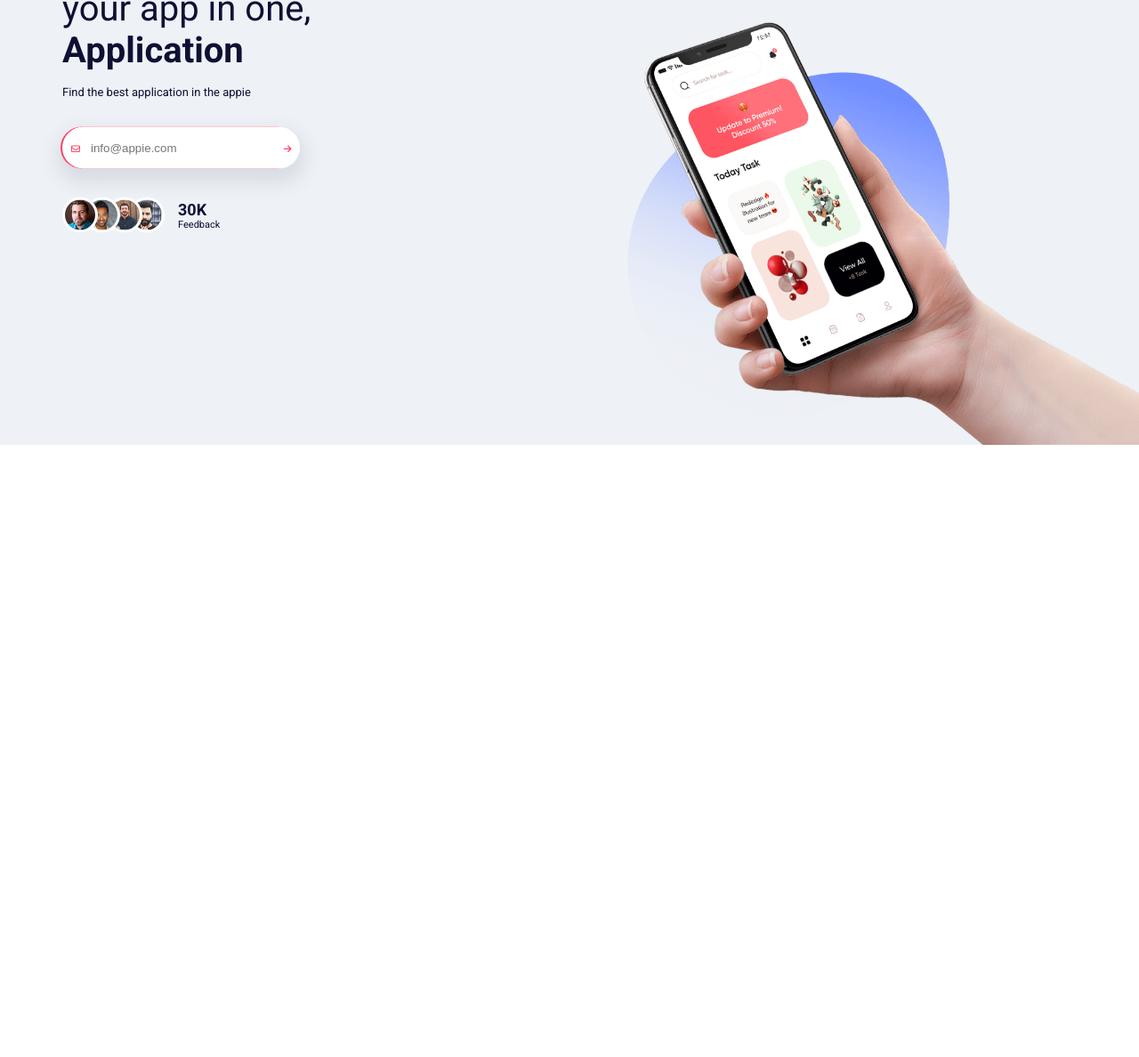
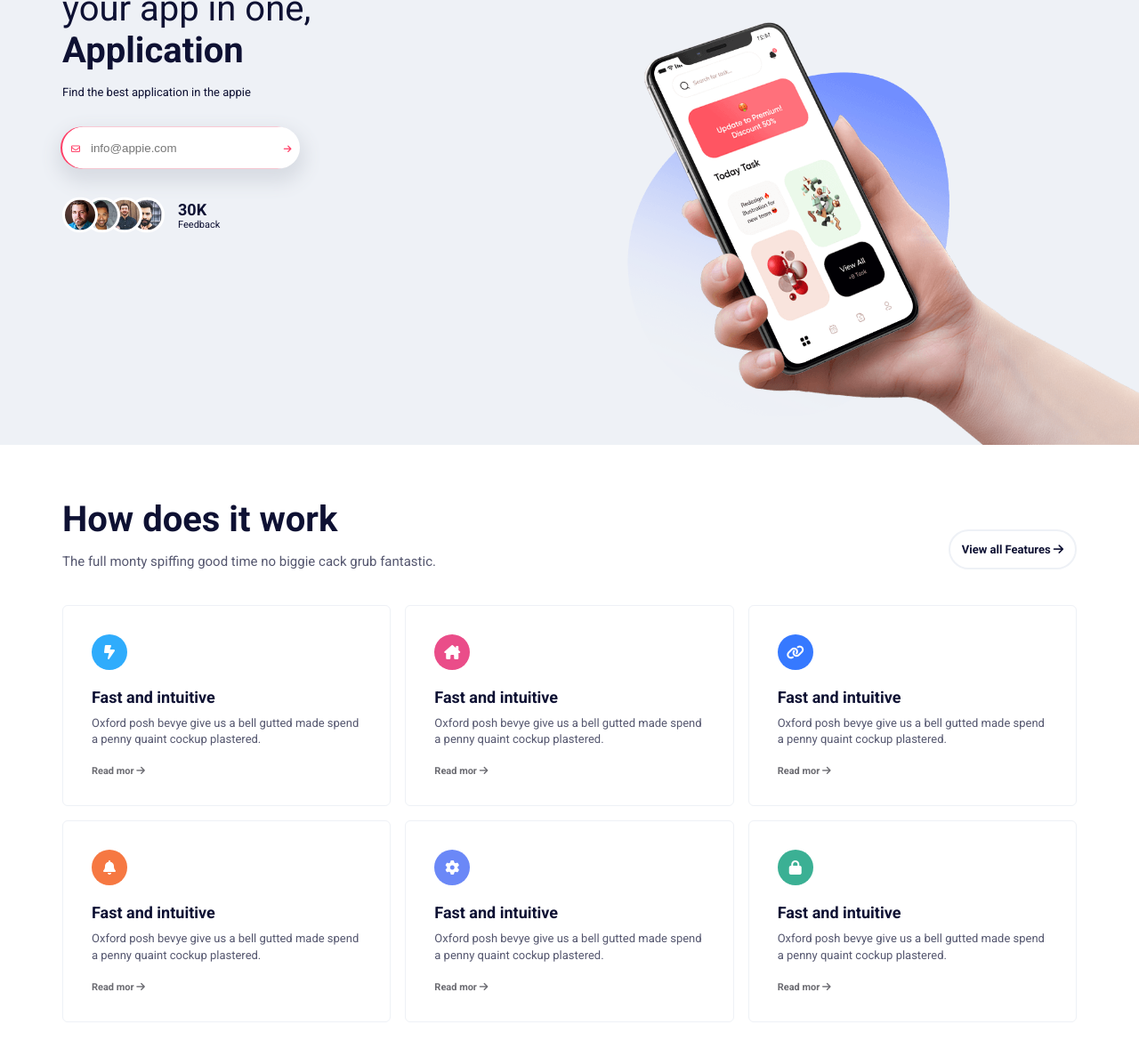
Before and after one commit to Medghazaly/Appie-Template, a plain HTML site: page index.html in a window 1280 px wide. Shown: the part 300-1488 px from the top of the page at 89% size. Before the commit the page ends 800 px from the top, so only its background shows below. Drawn offline with Linux system fonts and the light colour scheme.

Commit message:
create features section

```diff
--- a/css/queries.css
+++ b/css/queries.css
@@ -53,4 +53,25 @@
   .header .img-bg img {
     width: 200px;
   }
+
+  /* FEATURES */
+  .features .special-content {
+    flex-wrap: wrap;
+    text-align: center;
+    gap: 2rem;
+    justify-content: center;
+  }
+
+  .special-title {
+    font-size: 35px;
+    margin-bottom: 15px;
+  }
+
+  .features .box {
+    text-align: center;
+  }
+
+  .features .box .icon {
+    margin: 0 auto;
+  }
 }
--- a/css/style.css
+++ b/css/style.css
@@ -3,6 +3,7 @@
   --btn-color: #ff3e66;
   --main-bg: #eef1f6;
   --font-color: #0e1133;
+  --padding-block: 60px;
 }
 
 /* Global Rules */
@@ -57,7 +58,7 @@ input:focus {
 
 /* Header */
 .header {
-  width: 100vw;
+  width: 100%;
   height: 100vh;
   background-color: var(--main-bg);
   position: relative;
@@ -221,3 +222,101 @@ input:focus {
 .header .img-bg img {
   width: 600px;
 }
+
+/* FEATURES */
+.features {
+  padding-block: var(--padding-block);
+}
+
+.features .special-content {
+  display: flex;
+  justify-content: space-between;
+}
+
+.special-title {
+  font-size: 40px;
+  margin-bottom: 15px;
+}
+
+.special-title + p {
+  font-size: 15px;
+  opacity: 0.7;
+}
+
+.features .btn-feature {
+  align-self: flex-end;
+  font-size: 13px;
+  font-weight: bold;
+  border: 2px solid var(--main-bg);
+  padding: 0.8rem;
+  border-radius: 50px;
+}
+
+.features .content {
+  margin-block: 40px;
+  display: grid;
+  grid-template-columns: repeat(auto-fit, minmax(300px, 1fr));
+  gap: 1rem;
+}
+
+.features .box {
+  padding: 2rem;
+  border: 1px solid var(--main-bg);
+  border-radius: 6px;
+}
+
+.features .box .icon {
+  width: 40px;
+  height: 40px;
+  border-radius: 50%;
+  display: flex;
+  align-items: center;
+  justify-content: center;
+}
+
+.features .box:first-child .icon {
+  background-color: #2facfc;
+}
+
+.features .box:nth-child(2) .icon {
+  background-color: #ea4d89;
+}
+
+.features .box:nth-child(3) .icon {
+  background-color: #3679ff;
+}
+
+.features .box:nth-child(4) .icon {
+  background-color: #f67842;
+}
+
+.features .box:nth-child(5) .icon {
+  background-color: #6b88f7;
+}
+
+.features .box:last-child .icon {
+  background-color: #3bb094;
+}
+
+.features .box .icon i {
+  color: #fff;
+}
+
+.features .box h2 {
+  font-size: 18px;
+  margin-top: 20px;
+}
+
+.features .box p {
+  font-size: 13px;
+  margin-top: 10px;
+  margin-bottom: 20px;
+  opacity: 0.7;
+  line-height: 1.4;
+}
+
+.features .box .read {
+  font-size: 11px;
+  color: #6c6c72;
+  font-weight: bold;
+}
--- a/index.html
+++ b/index.html
@@ -73,5 +73,69 @@
       <!--// IMAGE BACKGROUND //-->
     </div>
     <!--// HEADER //-->
+
+    <!-- FEATURES -->
+    <div class="features">
+      <div class="container">
+        <div class="special-content">
+          <div class="title">
+            <h1 class="special-title">How does it work</h1>
+            <p>The full monty spiffing good time no biggie cack grub fantastic.</p>
+          </div>
+          <div class="btn-feature">View all Features <i class="fa-solid fa-arrow-right"></i></div>
+        </div>
+        <div class="content">
+          <div class="box">
+            <div class="icon">
+              <i class="fa-solid fa-bolt-lightning"></i>
+            </div>
+            <h2>Fast and intuitive</h2>
+            <p>Oxford posh bevye give us a bell gutted made spend a penny quaint cockup plastered.</p>
+            <div class="read">Read mor <i class="fa-solid fa-arrow-right"></i></div>
+          </div>
+          <div class="box">
+            <div class="icon">
+              <i class="fa-solid fa-house-chimney"></i>
+            </div>
+            <h2>Fast and intuitive</h2>
+            <p>Oxford posh bevye give us a bell gutted made spend a penny quaint cockup plastered.</p>
+            <div class="read">Read mor <i class="fa-solid fa-arrow-right"></i></div>
+          </div>
+          <div class="box">
+            <div class="icon">
+              <i class="fa-solid fa-link"></i>
+            </div>
+            <h2>Fast and intuitive</h2>
+            <p>Oxford posh bevye give us a bell gutted made spend a penny quaint cockup plastered.</p>
+            <div class="read">Read mor <i class="fa-solid fa-arrow-right"></i></div>
+          </div>
+          <div class="box">
+            <div class="icon">
+              <i class="fa-solid fa-bell"></i>
+            </div>
+            <h2>Fast and intuitive</h2>
+            <p>Oxford posh bevye give us a bell gutted made spend a penny quaint cockup plastered.</p>
+            <div class="read">Read mor <i class="fa-solid fa-arrow-right"></i></div>
+          </div>
+          <div class="box">
+            <div class="icon">
+              <i class="fa-solid fa-gear"></i>
+            </div>
+            <h2>Fast and intuitive</h2>
+            <p>Oxford posh bevye give us a bell gutted made spend a penny quaint cockup plastered.</p>
+            <div class="read">Read mor <i class="fa-solid fa-arrow-right"></i></div>
+          </div>
+          <div class="box">
+            <div class="icon">
+              <i class="fa-solid fa-lock"></i>
+            </div>
+            <h2>Fast and intuitive</h2>
+            <p>Oxford posh bevye give us a bell gutted made spend a penny quaint cockup plastered.</p>
+            <div class="read">Read mor <i class="fa-solid fa-arrow-right"></i></div>
+          </div>
+        </div>
+      </div>
+    </div>
+    <!--// FEATURES //-->
   </body>
 </html>
```
